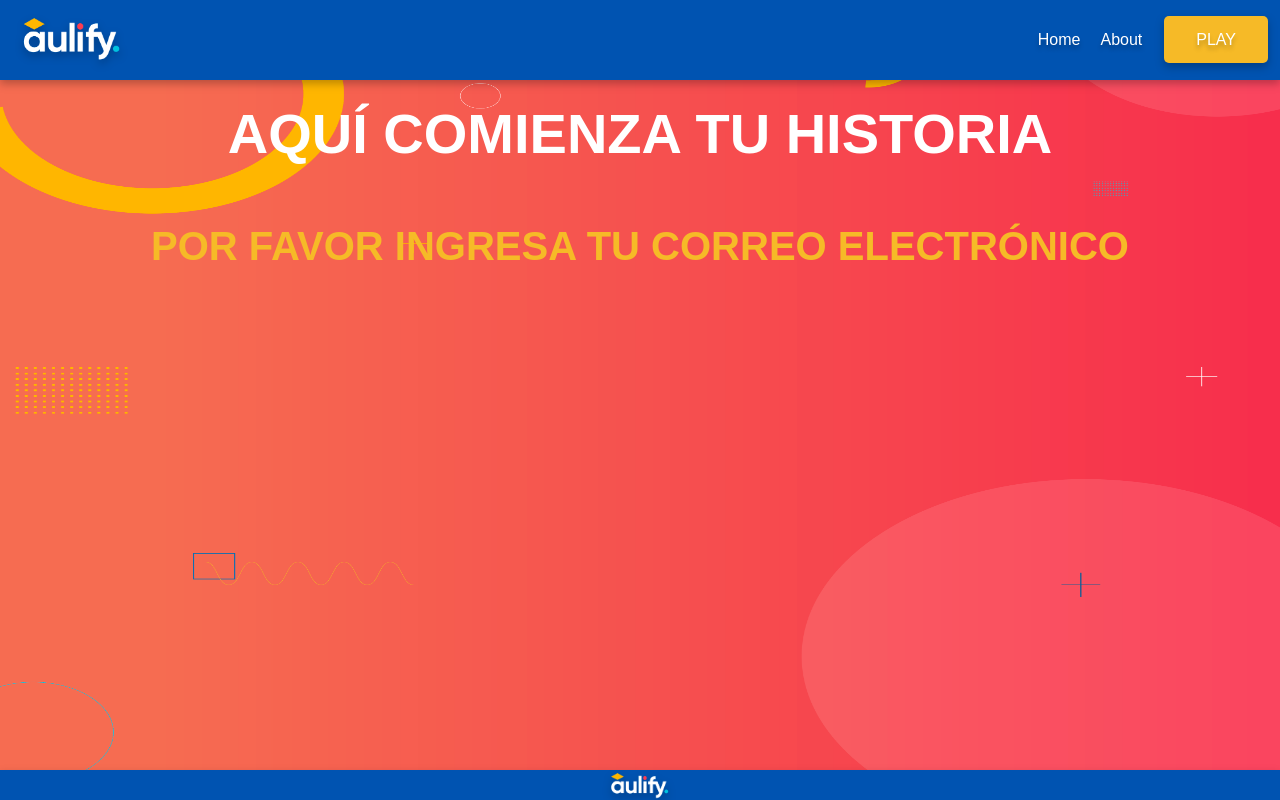
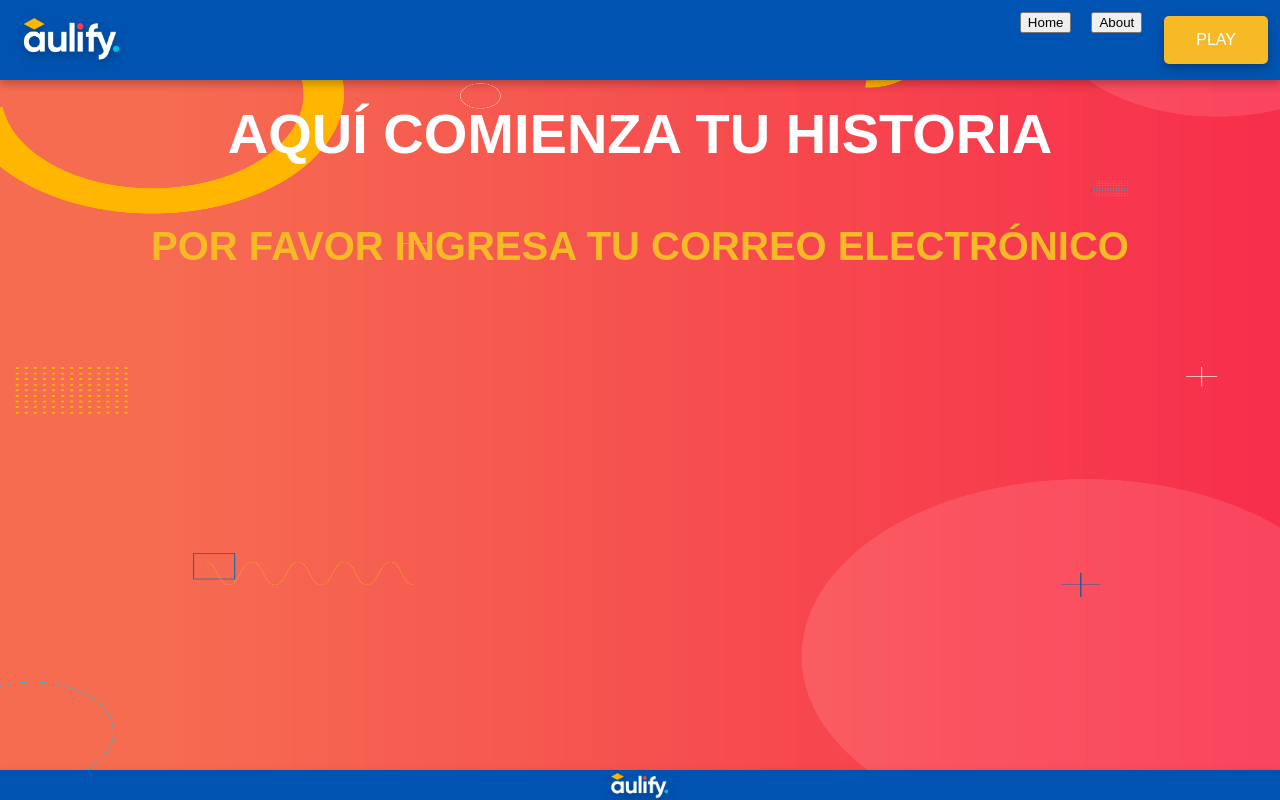
Before and after one commit to TonyNogueron/TC2005B-Front, a React (Create React App) app: page / in a window 1280 px wide. Built offline with nearby package versions, Linux system fonts and the light colour scheme; a web font is replaced by a local one.

Commit message:
fixes eslint error

```diff
--- a/src/Components/HeaderProp/Header.tsx
+++ b/src/Components/HeaderProp/Header.tsx
@@ -32,7 +32,7 @@ const Header: React.FC<HeaderProps> = ({title, logo, menuItems, onMenuToggle}) =
           <ul>
             {menuItems.map((item, index) => (
               <li key={index}>
-                <a id={item.id} onClick={() => navigate(item.path)}>{item.label} </a>
+                <button id={item.id} onClick={() => navigate(item.path)}>{item.label} </button>
               </li>
             ))}
           </ul>
```
